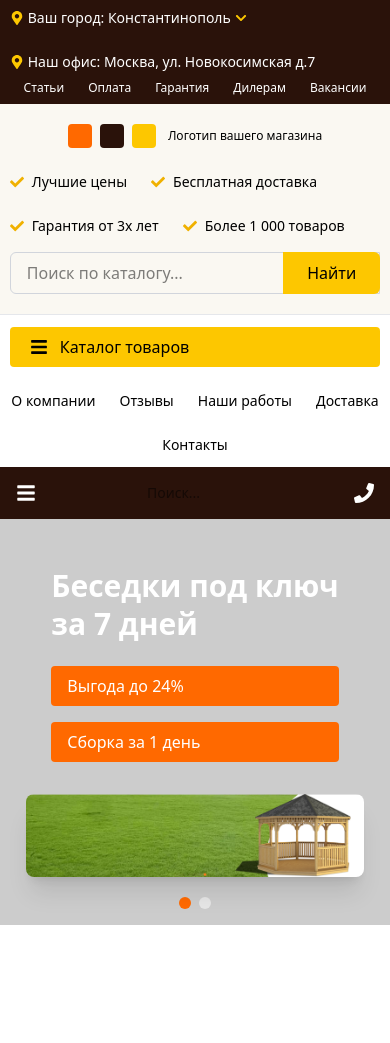
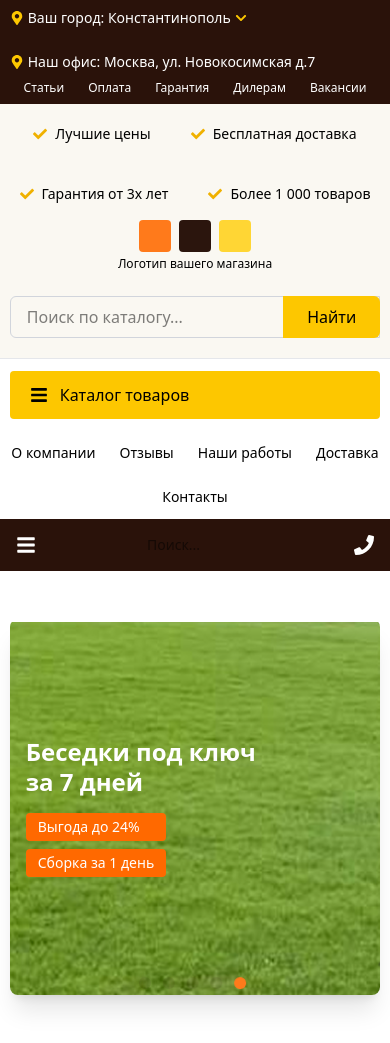
Before and after one commit to shohruxreimboyev4-ctrl/flamekamin, a React (Vite) app: page / in a window 390 px wide. Before the commit the page ends 925 px from the top, so only its background shows below. Built offline with nearby package versions, Linux system fonts and the light colour scheme.

Commit message:
header layout and Showcase section responsiveness

```diff
--- a/src/components/Header.jsx
+++ b/src/components/Header.jsx
@@ -12,6 +12,7 @@ import {
 const Header = () => {
   return (
     <header className="w-full">
+
       <div className="bg-[#2A120A] text-white text-sm py-2">
         <div className="max-w-[95%] mx-auto flex flex-col sm:flex-row justify-between items-center gap-2">
           <div className="flex flex-wrap items-center gap-6">
@@ -28,60 +29,44 @@ const Header = () => {
           </div>
 
           <div className="flex flex-wrap items-center gap-6 text-xs">
-            <a href="#" className="hover:text-yellow-400 cursor-pointer">
-              Статьи
-            </a>
-            <a href="#" className="hover:text-yellow-400 cursor-pointer">
-              Оплата
-            </a>
-            <a href="#" className="hover:text-yellow-400 cursor-pointer">
-              Гарантия
-            </a>
-            <a href="#" className="hover:text-yellow-400 cursor-pointer">
-              Дилерам
-            </a>
-            <a href="#" className="hover:text-yellow-400 cursor-pointer">
-              Вакансии
-            </a>
+            <a className="hover:text-yellow-400 cursor-pointer">Статьи</a>
+            <a className="hover:text-yellow-400 cursor-pointer">Оплата</a>
+            <a className="hover:text-yellow-400 cursor-pointer">Гарантия</a>
+            <a className="hover:text-yellow-400 cursor-pointer">Дилерам</a>
+            <a className="hover:text-yellow-400 cursor-pointer">Вакансии</a>
           </div>
         </div>
       </div>
 
       <div className="bg-[#FAF8F2] py-5">
         <div className="max-w-[95%] mx-auto">
-          <div className="flex flex-col lg:flex-row items-center gap-6 mb-4">
-            <div className="flex items-center gap-3 flex-shrink-0 cursor-pointer">
-              <div className="flex gap-2">
-                <div className="w-6 h-6 rounded bg-orange-500"></div>
-                <div className="w-6 h-6 rounded bg-[#2A120A]"></div>
-                <div className="w-6 h-6 rounded bg-yellow-400"></div>
+
+          <div className="flex flex-wrap justify-center items-center gap-10 text-sm mb-4">
+            <div className="flex items-center gap-2 cursor-pointer hover:text-yellow-600">
+              <FaCheck className="text-yellow-500" /> Лучшие цены
             </div>
-              <span className="text-xs whitespace-nowrap">
-                Логотип вашего магазина
-              </span>
+            <div className="flex items-center gap-2 cursor-pointer hover:text-yellow-600">
+              <FaCheck className="text-yellow-500" /> Бесплатная доставка
             </div>
-
-            <div className="flex flex-wrap items-center gap-6 text-sm">
-              <div className="flex items-center gap-2 whitespace-nowrap cursor-pointer hover:text-yellow-600">
-                <FaCheck className="text-yellow-500 flex-shrink-0" /> Лучшие
-                цены
+            <div className="flex items-center gap-2 cursor-pointer hover:text-yellow-600">
+              <FaCheck className="text-yellow-500" /> Гарантия от 3х лет
             </div>
-              <div className="flex items-center gap-2 whitespace-nowrap cursor-pointer hover:text-yellow-600">
-                <FaCheck className="text-yellow-500 flex-shrink-0" /> Бесплатная
-                доставка
-              </div>
-              <div className="flex items-center gap-2 whitespace-nowrap cursor-pointer hover:text-yellow-600">
-                <FaCheck className="text-yellow-500 flex-shrink-0" /> Гарантия
-                от 3х лет
-              </div>
-              <div className="flex items-center gap-2 whitespace-nowrap cursor-pointer hover:text-yellow-600">
-                <FaCheck className="text-yellow-500 flex-shrink-0" /> Более 1
-                000 товаров
-              </div>
+            <div className="flex items-center gap-2 cursor-pointer hover:text-yellow-600">
+              <FaCheck className="text-yellow-500" /> Более 1 000 товаров
             </div>
           </div>
 
           <div className="flex flex-col lg:flex-row items-center gap-6">
+
+            <div className="flex flex-col items-center gap-1 flex-shrink-0 cursor-pointer">
+              <div className="flex gap-2">
+                <div className="w-8 h-8 rounded bg-[#ff7a1b]"></div>
+                <div className="w-8 h-8 rounded bg-[#2b150d]"></div>
+                <div className="w-8 h-8 rounded bg-[#ffd634]"></div>
+              </div>
+              <span className="text-xs">Логотип вашего магазина</span>
+            </div>
+
             <div className="w-full lg:flex-1 relative">
               <input
                 type="text"
@@ -93,22 +78,24 @@ const Header = () => {
               </button>
             </div>
 
-            <div className="hidden xl:flex items-center gap-6 text-sm flex-shrink-0">
-              <div className="flex items-center gap-2 cursor-pointer">
+            <div className="hidden xl:flex items-start gap-6 text-sm flex-shrink-0">
+
+              <div className="flex flex-col text-base items-center font-bold cursor-pointer leading-[1.3]">
+                <div className="flex items-center gap-2 text-xs mb-1">
                   <FaRegClock className="text-yellow-500" />
-                <span className="whitespace-nowrap">
-                  Ежедневно с 9:00 до 21:00
-                </span>
+                  <span>Ежедневно с 9:00 до 21:00</span>
                 </div>
 
-              <div className="text-base font-bold cursor-pointer">
                 <div>8 (800) 800-00-00</div>
                 <div>8 (495) 700-00-00</div>
               </div>
 
-              <div className="flex items-center gap-2 cursor-pointer">
+              <div className="flex flex-col items-center">
+                <div className="flex items-center gap-2 cursor-pointer mb-1">
                   <FaEnvelope className="text-yellow-500" />
-                <span className="whitespace-nowrap">youremail@mailbox.ru</span>
+                  <span className="whitespace-nowrap">
+                    youremail@mailbox.ru
+                  </span>
                 </div>
 
                 <button className="bg-orange-500 hover:bg-orange-600 text-white px-5 py-2 rounded whitespace-nowrap cursor-pointer">
@@ -118,30 +105,21 @@ const Header = () => {
             </div>
           </div>
         </div>
+      </div>
 
       <div className="bg-white py-3 border-t border-gray-200">
         <div className="max-w-[95%] mx-auto flex flex-col sm:flex-row items-center gap-6">
-          <button className="flex items-center gap-3 bg-yellow-400 hover:bg-yellow-500 px-5 py-2 rounded text-black font-medium w-full sm:w-auto cursor-pointer">
+          <button className="flex items-center gap-3 bg-yellow-400 hover:bg-yellow-500 px-5 py-3 rounded text-black font-medium w-full sm:w-auto cursor-pointer whitespace-nowrap">
             <FaBars className="text-lg" />
             Каталог товаров
           </button>
 
-          <nav className="flex flex-wrap justify-center sm:justify-start gap-6 text-sm w-full">
-            <a className="hover:text-yellow-500 cursor-pointer" href="#">
-              О компании
-            </a>
-            <a className="hover:text-yellow-500 cursor-pointer" href="#">
-              Отзывы
-            </a>
-            <a className="hover:text-yellow-500 cursor-pointer" href="#">
-              Наши работы
-            </a>
-            <a className="hover:text-yellow-500 cursor-pointer" href="#">
-              Доставка
-            </a>
-            <a className="hover:text-yellow-500 cursor-pointer" href="#">
-              Контакты
-            </a>
+          <nav className="flex flex-wrap justify-center sm:justify-around gap-6 text-sm w-full">
+            <a className="hover:text-yellow-500 cursor-pointer">О компании</a>
+            <a className="hover:text-yellow-500 cursor-pointer">Отзывы</a>
+            <a className="hover:text-yellow-500 cursor-pointer">Наши работы</a>
+            <a className="hover:text-yellow-500 cursor-pointer">Доставка</a>
+            <a className="hover:text-yellow-500 cursor-pointer">Контакты</a>
           </nav>
         </div>
       </div>
--- a/src/components/Showcase.jsx
+++ b/src/components/Showcase.jsx
@@ -1,50 +1,32 @@
 import React from "react";
-import Banner from "../assets/img/Banner.png"
+import Banner from "../assets/img/Banner.png";
 
 const Showcase = () => {
   return (
-    <section className="relative w-full overflow-hidden">
-      <div
-        className="absolute inset-0 bg-cover bg-center"
-        style={{
-          backgroundImage: "url()",
-        }}
-      >
-        {/* Overlay */}
-        <div className="absolute inset-0 bg-black opacity-20"></div>
-      </div>
+    <section className="relative w-full overflow-hidden py-12 sm:py-20">
+      <div className="relative w-[95%] mx-auto flex flex-col sm:flex-row items-center gap-8">
 
-      {/* Content */}
-      <div className="relative z-10 w-[95%] mx-auto px-4 sm:px-6 lg:px-8 py-12 sm:py-20 flex flex-col sm:flex-row items-center gap-8">
-        {/* Text Block */}
-        <div className="text-white space-y-4 max-w-lg">
-          <h1 className="text-3xl sm:text-4xl lg:text-5xl font-bold leading-tight">
+        <div className="relative w-full flex justify-center">
+          <img
+            src={Banner}
+            alt="Беседка"
+            className="w-full max-w-[1551px] h-[376px] rounded-lg shadow-xl object-cover"
+          />
+
+          <div className="absolute inset-0 flex flex-col justify-center items-start px-4 sm:px-6 lg:px-8 text-white">
+            <h1 className="text-2xl sm:text-3xl md:text-4xl lg:text-5xl font-bold leading-tight max-w-full sm:max-w-lg">
               Беседки под ключ <br /> за 7 дней
             </h1>
-          <div className="flex flex-col sm:flex-row gap-4 mt-6">
-            <div className="bg-orange-500 text-white px-4 py-2 rounded">
+            <div className="flex flex-col sm:flex-row gap-2 sm:gap-4 mt-4 sm:mt-6">
+              <div className="bg-orange-500 text-white px-3 py-1 sm:px-4 sm:py-2 rounded text-sm sm:text-base">
                 Выгода до 24%
               </div>
-            <div className="bg-orange-500 text-white px-4 py-2 rounded">
+              <div className="bg-orange-500 text-white px-3 py-1 sm:px-4 sm:py-2 rounded text-sm sm:text-base">
                 Сборка за 1 день
               </div>
             </div>
           </div>
-
-        {/* Image */}
-        <div className="flex-shrink-0">
-          <img
-            src={Banner}
-            alt="Беседка"
-            className="w-full sm:w-[400px] h-auto rounded-lg shadow-xl"
-          />
         </div>
-      </div>
-
-      {/* Navigation Dots */}
-      <div className="absolute bottom-4 left-1/2 transform -translate-x-1/2 flex space-x-2">
-        <div className="w-3 h-3 bg-orange-500 rounded-full"></div>
-        <div className="w-3 h-3 bg-white rounded-full opacity-50"></div>
       </div>
     </section>
   );
```
Lines whose indentation alone changed are shown as unchanged.
